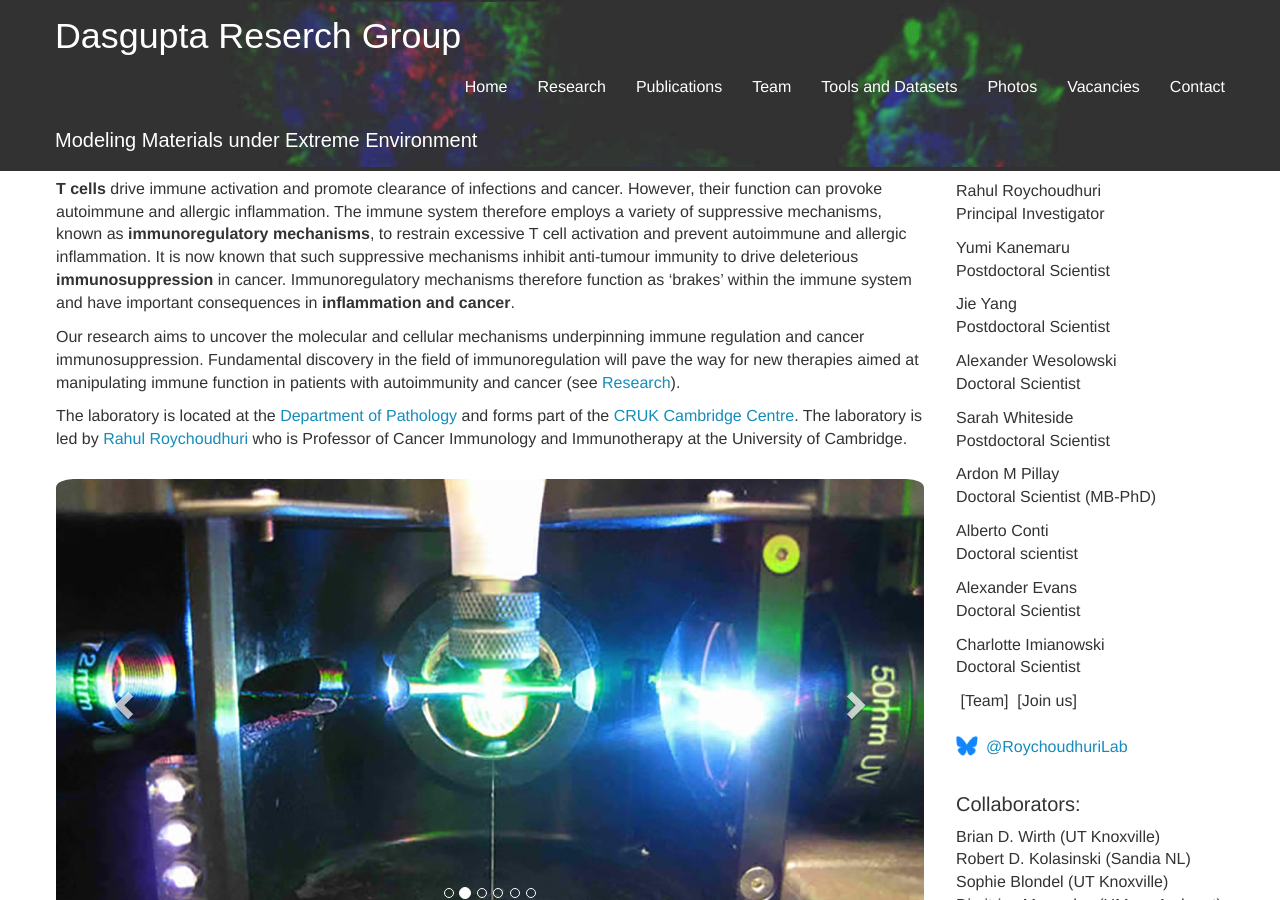
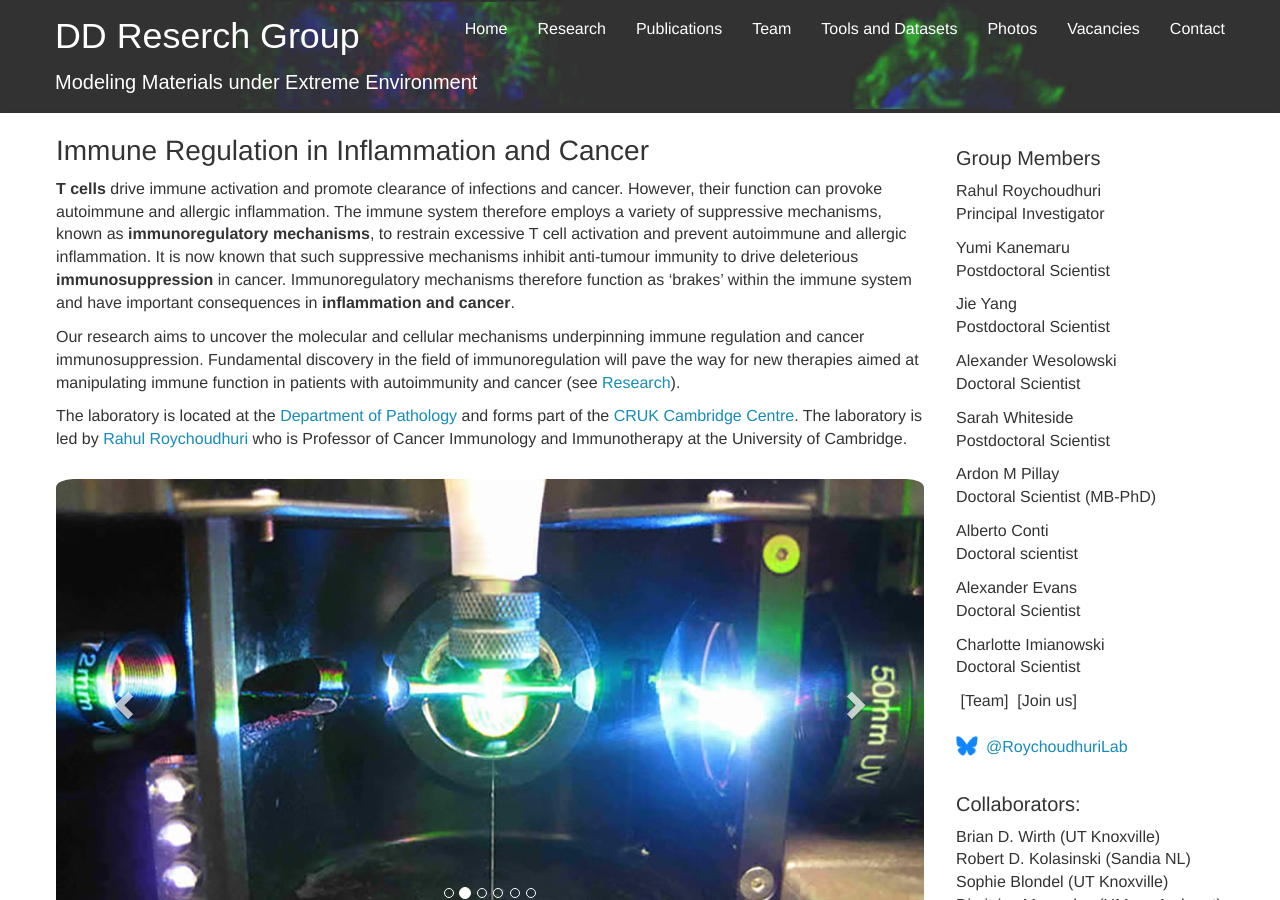
Before and after one commit to dwaipayandasgupta/dwaipayandasgupta.github.io, a Jekyll site: the page built from _pages/home.md, in a window 1280 px wide and 900 px high. Built offline with Jekyll 4.4.1, drawn with Linux system fonts in a browser that asks for light colours; nearby versions of some CDN libraries; some web fonts are replaced.

Commit message:
Update header.html

```diff
--- a/_includes/header.html
+++ b/_includes/header.html
@@ -8,7 +8,7 @@
 		<span class="icon-bar"></span>
 	  </button>
 <p style="padding: 0px 0px 0px 0px">
-		<a class="navbar-brand" style="padding-top: 25px; font-family: Arial, Helvetica, sans-serif; font-size: clamp(3rem, 2.8vw, 3.9rem); white-space: nowrap; color: #FFFFFF" href="{{ site.url }}{{ site.baseurl }}/">Dasgupta Reserch Group</a>
+		<a class="navbar-brand" style="padding-top: 25px; font-family: Arial, Helvetica, sans-serif; font-size: clamp(3rem, 2.8vw, 3.9rem); white-space: nowrap; color: #FFFFFF" href="{{ site.url }}{{ site.baseurl }}/">DD Reserch Group</a>
 			</p>
 </div>
 <div class="collapse navbar-collapse" id="navbar-collapse-1">
```
